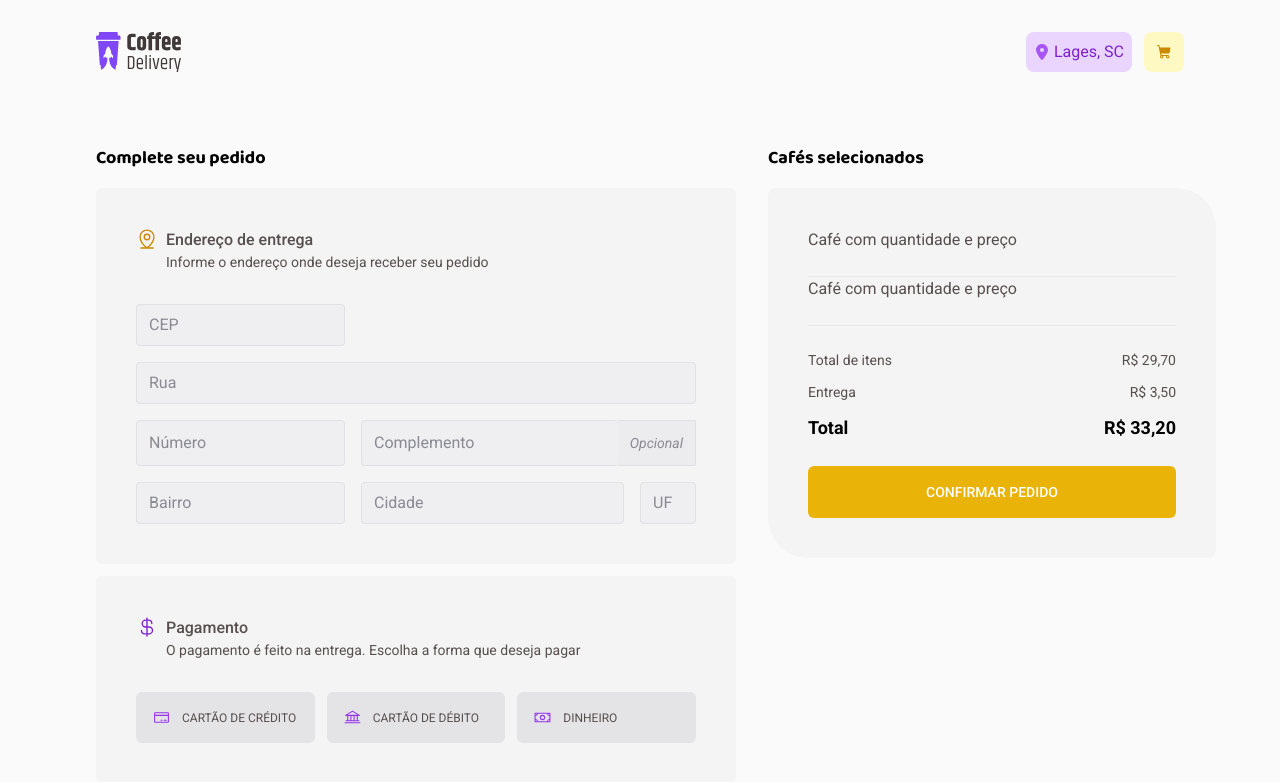
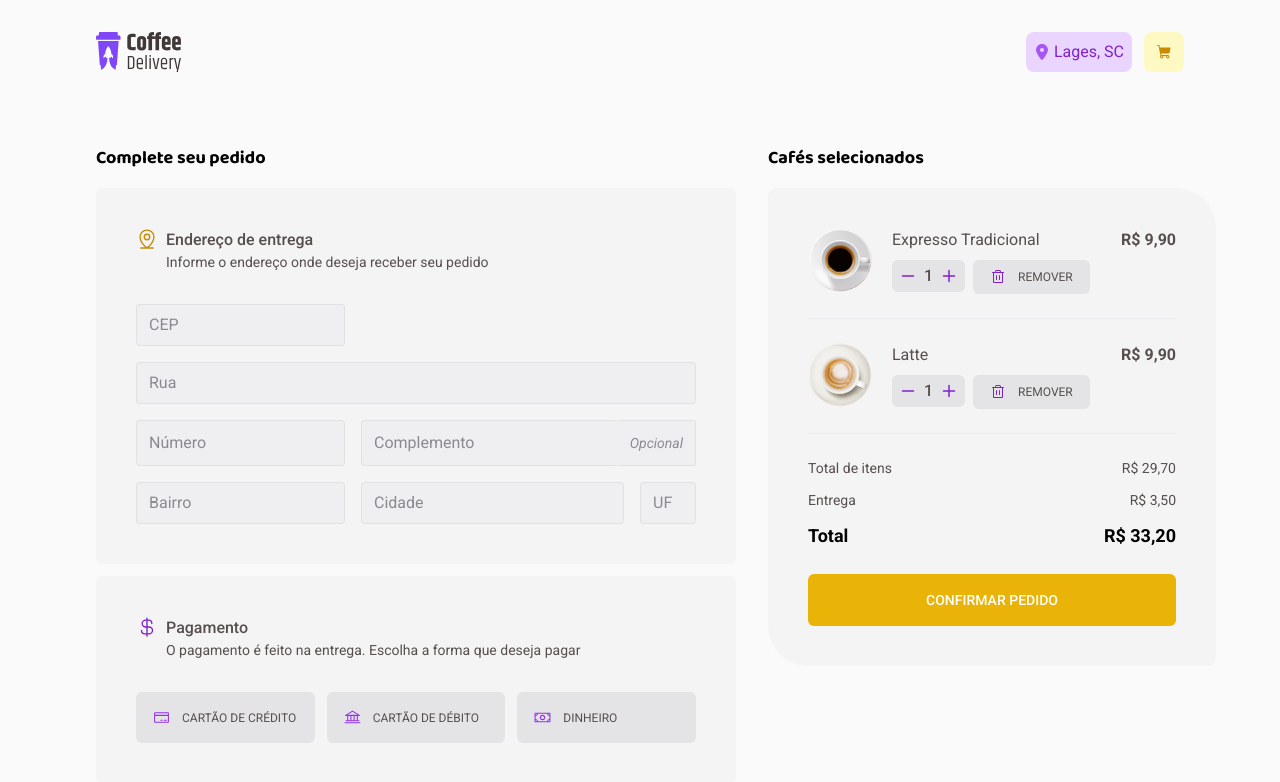
Before and after one commit to MatheusBorgesDev/coffee-delivery, a React (Vite) app: page / in a window 1280 px wide. Shown: the top 782 px of the page. Built offline with nearby package versions, Linux system fonts and the light colour scheme.

Commit message:
feat: :sparkles: add coffee card component of checkout page

```diff
--- a/src/checkout.tsx
+++ b/src/checkout.tsx
@@ -1,3 +1,6 @@
+import firstCoffeeImg from "./assets/coffees/expresso-tradicional.png";
+import secondCoffeeImg from "./assets/coffees/latte.png";
+
 import {
   PiCurrencyDollar,
   PiMapPinLine,
@@ -7,6 +10,7 @@ import {
 } from "react-icons/pi";
 import { Input } from "./components/input";
 import { Button } from "./components/button";
+import { CoffeeCardCheckout } from "./components/coffeeCardCheckout";
 
 export function Checkout() {
   return (
@@ -47,7 +51,7 @@ export function Checkout() {
                     />
                     <label
                       htmlFor="complement"
-                      className="p-3 flex items-center justify-center rounded-r-sm bg-zinc-200/50 border border-l-0 border-zinc-300/50 "
+                      className="p-3 flex items-center justify-center rounded-r-sm bg-zinc-200/30 border border-l-0 border-zinc-300/50 "
                     >
                       <span className="italic text-zinc-500/80 text-sm">
                         Opcional
@@ -105,9 +109,18 @@ export function Checkout() {
 
           <div className="w-[28rem] p-10 bg-zinc-100 rounded-lg rounded-tr-[2.5rem] rounded-bl-[2.5rem]">
             <div className="flex flex-col gap-6">
-              <div>
-                <div className="border-b pb-6">Café com quantidade e preço</div>
-                <div className="border-b pb-6">Café com quantidade e preço</div>
+              <div className="flex flex-col gap-6">
+                <CoffeeCardCheckout
+                  imgUrl={firstCoffeeImg}
+                  title="Expresso Tradicional"
+                  quantity="1"
+                />
+
+                <CoffeeCardCheckout
+                  imgUrl={secondCoffeeImg}
+                  title="Latte"
+                  quantity="1"
+                />
               </div>
 
               <div className="flex flex-col gap-3">
--- /dev/null
+++ b/src/components/coffeeCardCheckout.tsx
@@ -0,0 +1,53 @@
+import { PiMinusBold, PiPlusBold, PiTrash } from "react-icons/pi";
+
+import { Button } from "./button";
+
+interface CoffeeCardCheckoutProps {
+  imgUrl: string;
+  title: string;
+  quantity: string;
+}
+
+export function CoffeeCardCheckout({
+  imgUrl,
+  title,
+  quantity,
+}: CoffeeCardCheckoutProps) {
+  return (
+    <div className="flex gap-5 border-b pb-6">
+      <img
+        src={imgUrl}
+        alt="Foto de uma xícara de cappucino"
+        className="w-16 h-16"
+      />
+
+      <div className="w-full flex flex-col gap-2">
+        <div className="flex justify-between">
+          <span>{title}</span>
+          <span className="font-bold">R$ 9,90</span>
+        </div>
+
+        <div className="flex gap-2">
+          <div className="p-2 h-8 flex items-center gap-2 bg-zinc-200 rounded-md">
+            <button className="text-purple-700">
+              <PiMinusBold />
+            </button>
+
+            <span className="font-medium">{quantity}</span>
+
+            <button className="text-purple-700">
+              <PiPlusBold />
+            </button>
+          </div>
+
+          <div>
+            <Button className="h-8">
+              <PiTrash size={16} className="text-purple-700" />
+              Remover
+            </Button>
+          </div>
+        </div>
+      </div>
+    </div>
+  );
+}
```
Also changed, not shown: src/assets/coffees/expresso-tradicional.png (renamed from src/assets/coffees/expresso.png).
